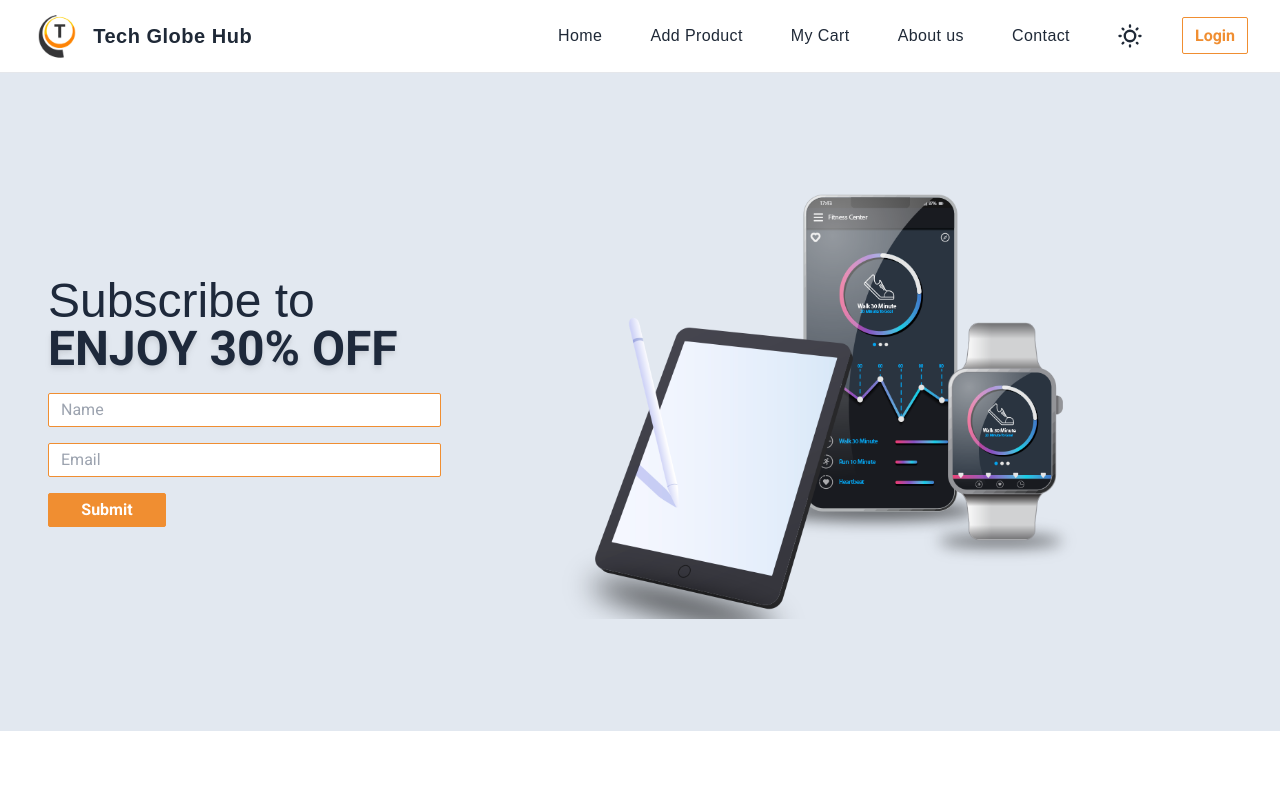
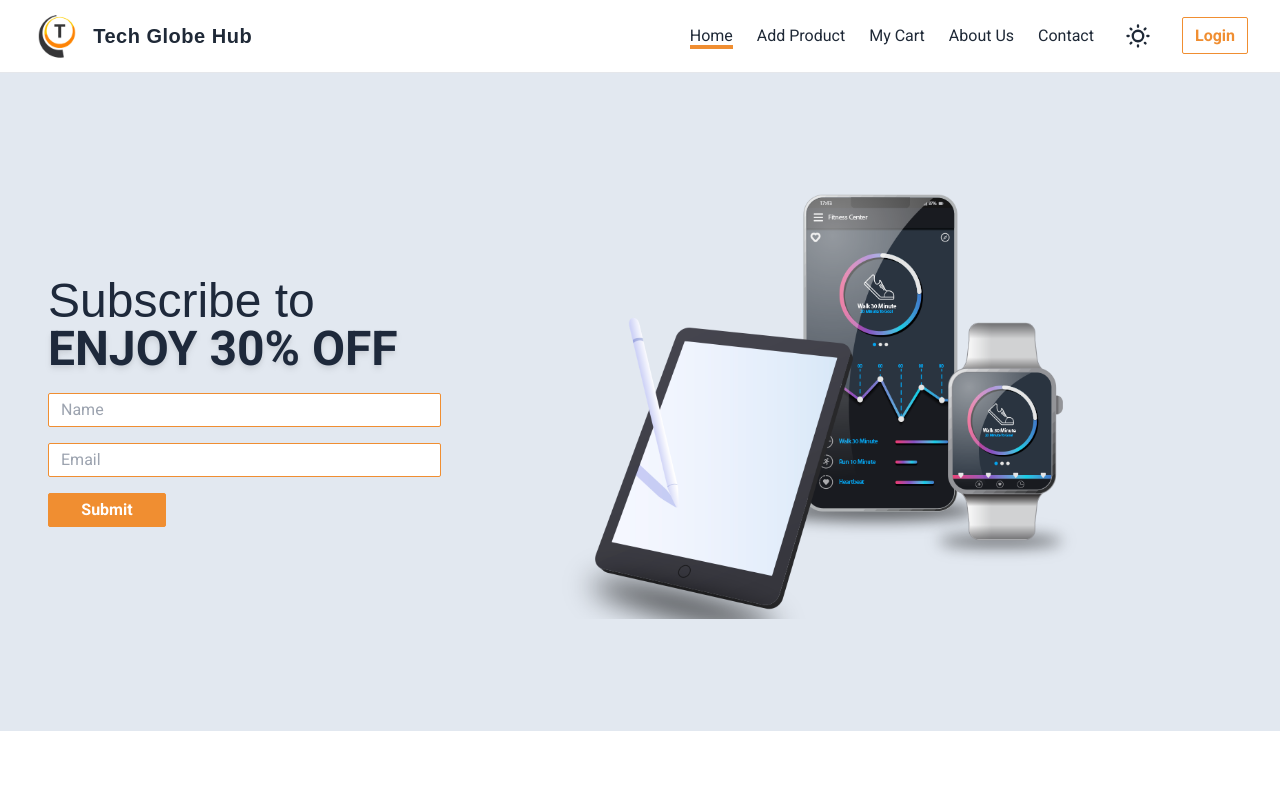
Before and after one commit to Shamimreza82/brand-shop-client-A10, a React (Vite) app: page / in a window 1280 px wide. Shown: the top 790 px of the page. Built offline with nearby package versions, Linux system fonts and the light colour scheme; no server answers; a web font is replaced by a local one.

Commit message:
update navber

```diff
--- a/src/Components/Mainlayout/Navber.jsx
+++ b/src/Components/Mainlayout/Navber.jsx
@@ -1,5 +1,5 @@
 import React, { useContext, useEffect, useState } from "react";
-import { Link } from "react-router-dom";
+import { Link, NavLink } from "react-router-dom";
 import { AuthContext } from "../../AuthProvider/AuthProvider";
 import Swal from "sweetalert2";
 import logo from '../../assets/brand-image/Logo.jpg'
@@ -69,56 +69,57 @@ export const Navber = () => {
               Tech Globe Hub
               </span>
           </div>
-            <ul className="flex items-center hidden space-x-8 lg:flex">
-              <li className="hover:scale-105 hover:duration-300 duration-700">
-                <Link
+            <ul className="flex items-center hidden space-x-6 lg:flex font-Roboto">
+              <li >
+                  <NavLink
                     to="/"
-                  aria-label="Our product"
-                  title="Our product"
-                  className=" p-2 hover:border rounded-md border-[#F08E31]  hover:scale-105 hover:duration-300  font-medium tracking-wide  transition-colors duration-200 hover:text-teal-accent-400"
+                    className={({ isActive, isPending }) =>
+                      isPending ? "pending" : isActive ? "border-b-4  border-b-[#F08E31]" : ""
+                    }
                   >
                     Home
-                </Link>
+                  </NavLink>
               </li >
-              <li className="hover:scale-105 hover:duration-300 duration-700">
-                <Link
+              <li >
+                  <NavLink
                     to="/addProduct"
-                  aria-label="Our product"
-                  title="Our product"
-                  className="p-2 hover:border rounded-md border-[#F08E31]  hover:scale-105 hover:duration-300  font-medium tracking-wide  transition-colors duration-200 hover:text-teal-accent-400"
+                    className={({ isActive, isPending }) =>
+                      isPending ? "pending" : isActive ? "border-b-4  border-b-[#F08E31]" : ""
+                    }
                   >
                      Add Product
-                </Link>
+                  </NavLink>
+
               </li>
-              <li className="hover:scale-105 hover:duration-300 duration-700">
-                <Link
+              <li >
+               <NavLink
                     to="/myCart"
-                  aria-label="Product pricing"
-                  title="Product pricing"
-                  className="p-2 hover:border rounded-md border-[#F08E31]  hover:scale-105 hover:duration-300  font-medium tracking-wide  transition-colors duration-200 hover:text-teal-accent-400"
+                    className={({ isActive, isPending }) =>
+                      isPending ? "pending" : isActive ? "border-b-4  border-b-[#F08E31]" : ""
+                    }
                   >
                      My Cart
-                </Link>
+                  </NavLink>
               </li>
-              <li className="hover:scale-105 hover:duration-300 duration-700">
-                <Link
+              <li >
+                 <NavLink
                     to="/about"
-                  aria-label="About us"
-                  title="About us"
-                  className="p-2 hover:border rounded-md border-[#F08E31]  hover:scale-105 hover:duration-300  font-medium tracking-wide  transition-colors duration-200 hover:text-teal-accent-400"
+                    className={({ isActive, isPending }) =>
+                      isPending ? "pending" : isActive ? "border-b-4  border-b-[#F08E31]" : ""
+                    }
                   >
-                  About us
-                </Link>
+                     About Us
+                  </NavLink>
               </li>
-              <li className="hover:scale-105 hover:duration-300 duration-700">
-                <Link
+              <li >
+                  <NavLink
                     to="/contact"
-                  aria-label="About us"
-                  title="About us"
-                  className="p-2 hover:border rounded-md border-[#F08E31]  hover:scale-105 hover:duration-300  font-medium tracking-wide  transition-colors duration-200 hover:text-teal-accent-400"
+                    className={({ isActive, isPending }) =>
+                      isPending ? "pending" : isActive ? "border-b-4 border-b-[#F08E31]" : ""
+                    }
                   >
                      Contact
-                </Link>
+                  </NavLink>
               </li>
 
 
--- a/src/Components/Pages/Brands.jsx
+++ b/src/Components/Pages/Brands.jsx
@@ -21,12 +21,12 @@ const Brands = () => {
     return (
         <div className='max-w-7xl m-auto px-3' >
 
-            <h1 className='md:text-4xl md:py-6 text-center font-bold my-8 '>Our Brand</h1>
+            <h1 className='md:text-4xl md:py-6 text-center font-bold my-8 '>All Brands</h1>
             <div className='grid md:grid-cols-3 gap-4 '>
 
             {
                 brand.map (bra =>
-                <div key={bra.brand} className='hover:scale-105 hover:duration-300 duration-300 border hover:border-[#F08E31]' data-aos="zoom-in" >
+                <div key={bra.brand} className=' hover:scale-105 hover:duration-300 duration-300 border hover:border-[#F08E31]' data-aos="zoom-in" >
                 <Link to={`/products/${bra.brand}`} className='mt-6 '>
                 <div className=' shadow-lg p-5'>
                     <img className='md:h-48 w-full rounded-lg hover:scale-105 hover:duration-300 duration-300' src={bra.image} alt="" />
```
Lines whose indentation alone changed are shown as unchanged.
